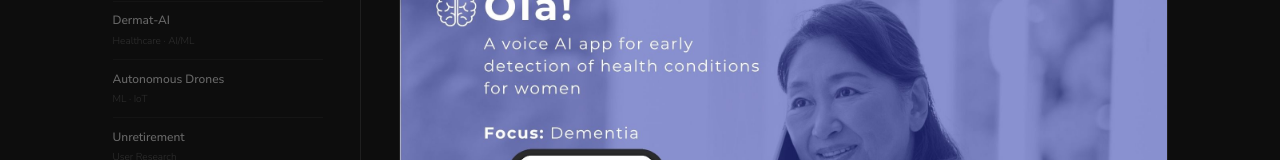
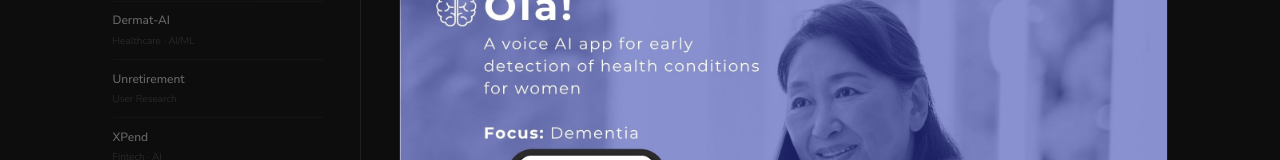
Before and after one commit to vulcananarchist/portfolio, a Next.js app: page /projects/ola in a window 1280 px wide. Shown: the part 282-442 px from the top of the page. Built offline with nearby package versions, Linux system fonts and the light colour scheme.

Commit message:
remove drones project, better dermat-ai images

```diff
--- a/app/projects/layout.tsx
+++ b/app/projects/layout.tsx
@@ -10,7 +10,6 @@ const projects = [
   { slug: 'ola',          name: 'Ola!',              tags: ['Voice AI', "Women's Health"] },
   { slug: 'cerebrocare',  name: 'CerebroCare',        tags: ['Healthcare', 'IoT'] },
   { slug: 'dermat-ai',    name: 'Dermat-AI',          tags: ['Healthcare', 'AI/ML'] },
-  { slug: 'drones',       name: 'Autonomous Drones',  tags: ['ML', 'IoT'] },
   { slug: 'unretirement', name: 'Unretirement',       tags: ['User Research'] },
   { slug: 'xpend',        name: 'XPend',              tags: ['Fintech', 'AI'] },
   { slug: 'storesmart',   name: 'StoreSmart',         tags: ['AgTech', 'IoT'] },
```
